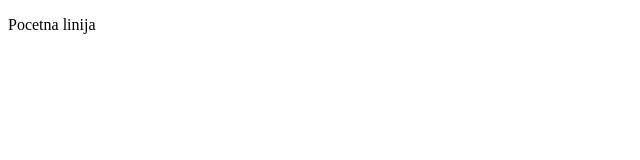
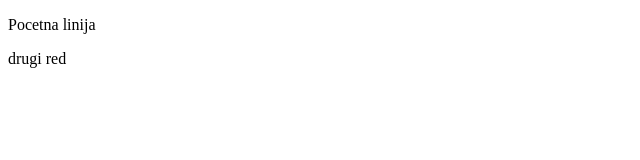
Before and after one commit to Paolo2806/Git-Demo, a plain HTML site: page index.html in a window 1280 px wide. Shown: the full height of the page, 0-640 px from the left. Drawn offline with Linux system fonts and the light colour scheme.

Commit message:
drugi commit

```diff
--- a/index.html
+++ b/index.html
@@ -7,5 +7,6 @@
   </head>
   <body>
     <p>Pocetna linija</p>
+    <p>drugi red</p>
   </body>
 </html>
```
